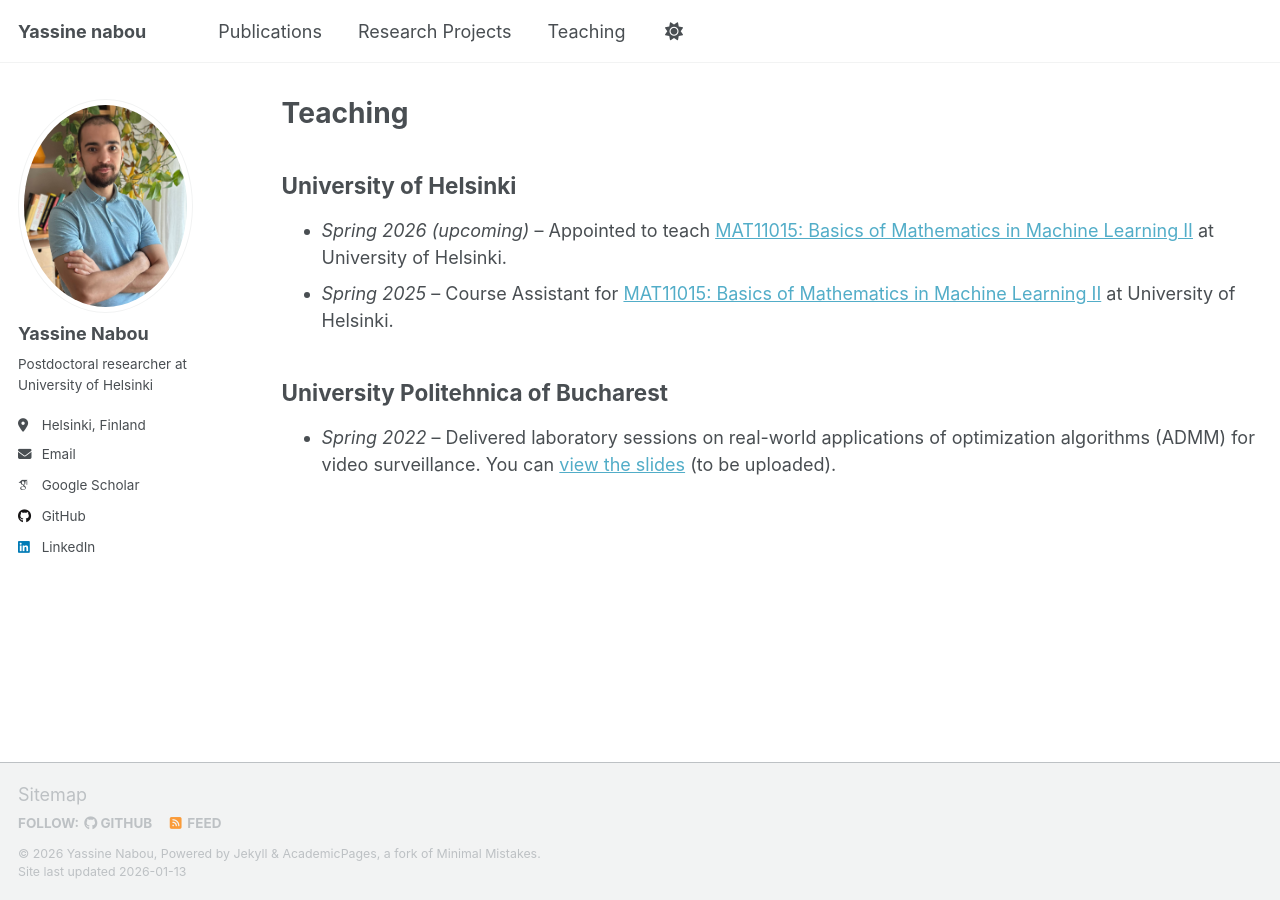
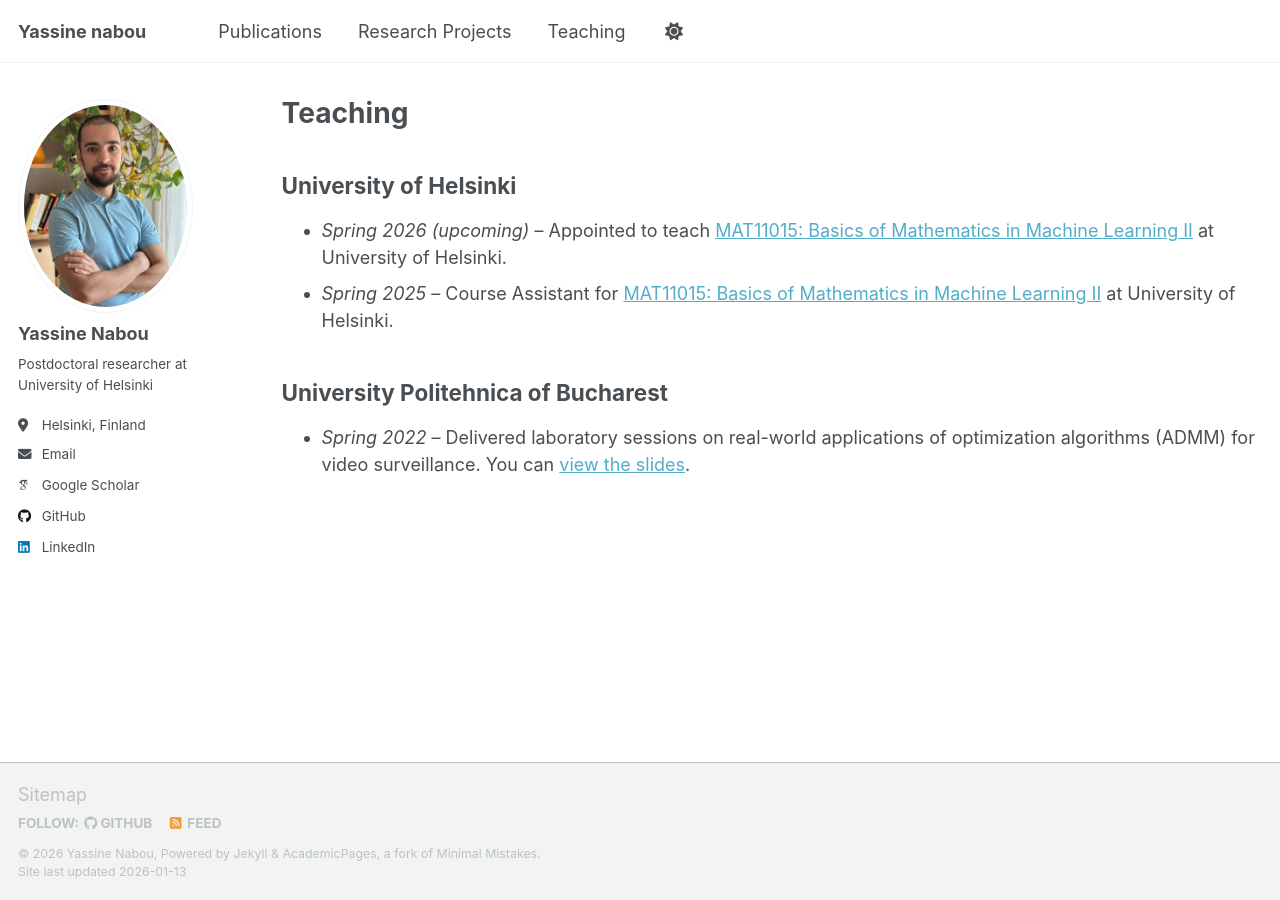
Before and after one commit to Yassine-Nabou/Yassine-Nabou.github.io, a Jekyll site: the page built from _pages/teaching.html, in a window 1280 px wide. Built offline with Jekyll 4.4.1, drawn with Linux system fonts in a browser that asks for light colours; some web fonts are replaced; a script that is not in the unit is left out.

Commit message:
Update link to slides in teaching page

```diff
--- a/_pages/teaching.html
+++ b/_pages/teaching.html
@@ -19,6 +19,6 @@ author_profile: true
 <ul>
   <li>
     <em>Spring 2022</em> – Delivered laboratory sessions on real-world applications of optimization algorithms (ADMM) for video surveillance.
-    <span>You can <a href="#">view the slides</a> (to be uploaded).</span>
+    <span>You can <a href="/files/ADMM.pdf" target="_blank">view the slides</a>.</span>
   </li>
 </ul>
```
